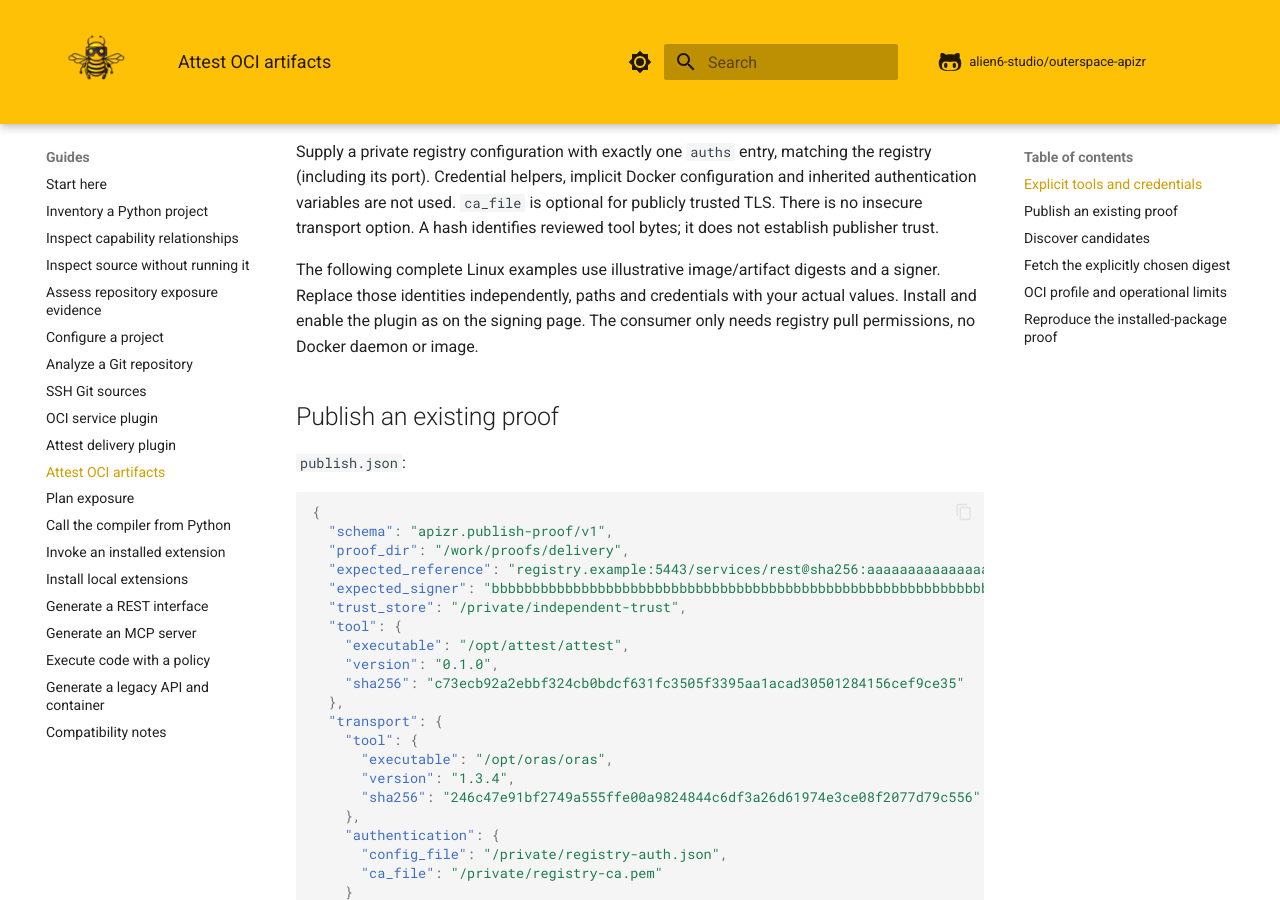
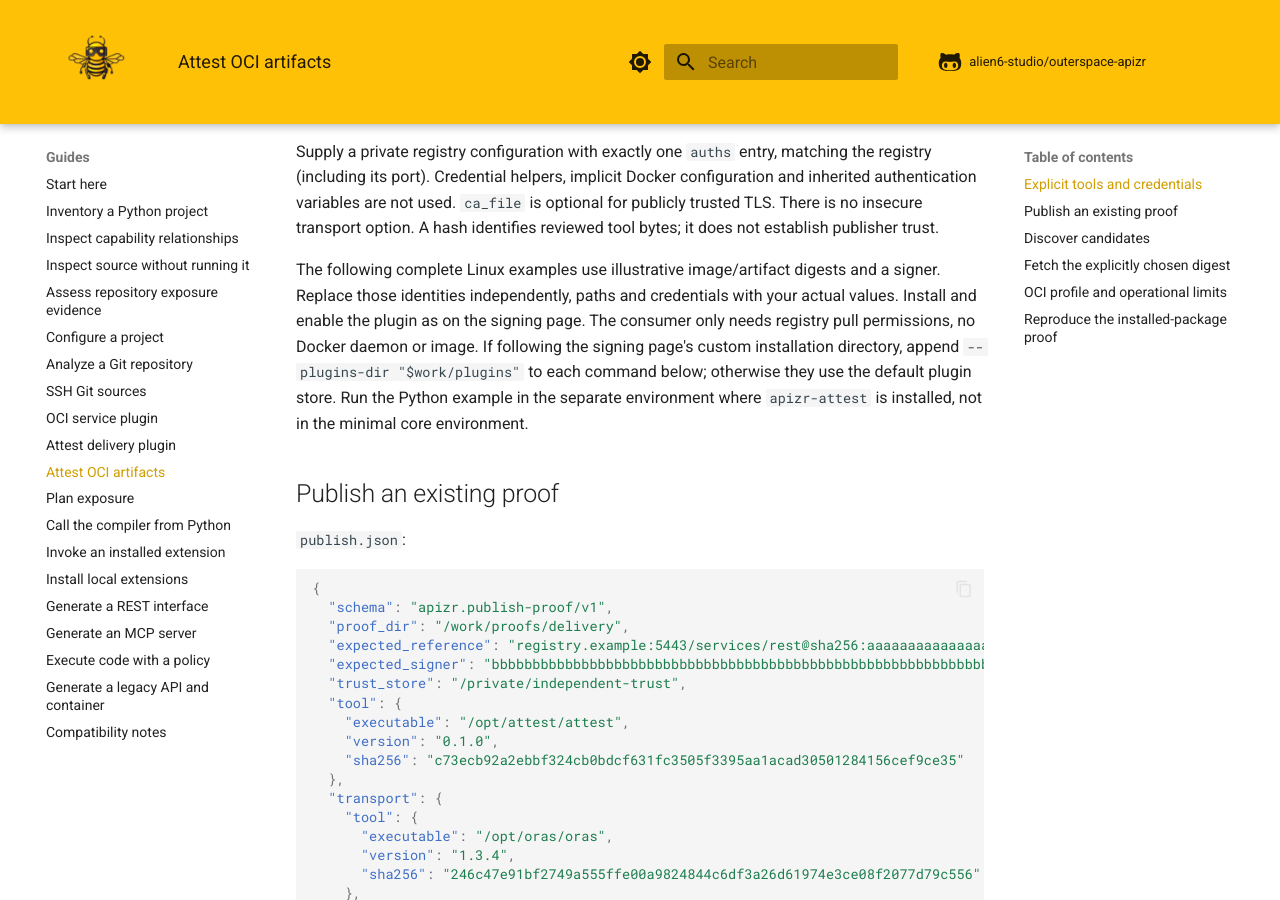
Before and after one commit to Alien6-Studio/outerspace-apizr, an MkDocs documentation site: the page built from docs/reference/attest-oci-artifacts.md, in a window 1280 px wide and 900 px high, scrolled down 661 px. Built offline with MkDocs 1.6.1 and Material for MkDocs 9.7.7, drawn with Linux system fonts in a browser that asks for light colours; comment, search, counter and statistics services are not loaded.

```diff
--- a/docs/reference/attest-oci-artifacts.md
+++ b/docs/reference/attest-oci-artifacts.md
@@ -29,6 +29,10 @@
 and a signer. Replace those identities independently, paths and credentials
 with your actual values. Install and enable the plugin as on the signing page.
 The consumer only needs registry pull permissions, no Docker daemon or image.
+If following the signing page's custom installation directory, append
+`--plugins-dir "$work/plugins"` to each command below; otherwise they use the
+default plugin store. Run the Python example in the separate environment where
+`apizr-attest` is installed, not in the minimal core environment.
 
 ## Publish an existing proof
 
```
Also changed, not shown: 1 other file.
